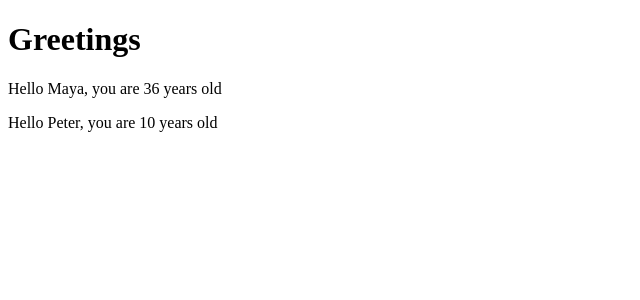
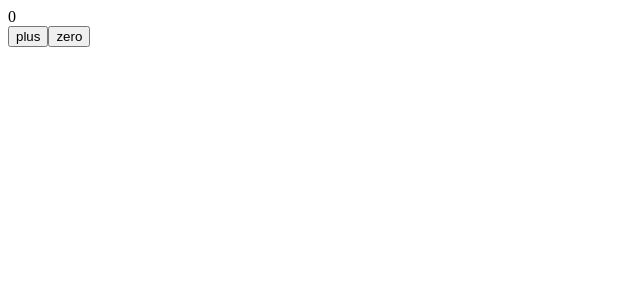
Before and after one commit to jydndev/Fullstack-Open, a React (Vite) app in the folder Part 1/part1/: page / in a window 1280 px wide. Shown: the top 300 px of the page, without its empty margins (0-640 px from the left). Built offline with nearby package versions, Linux system fonts and the light colour scheme.

Commit message:
lifting state up - counter

```diff
--- a/Part 1/part1/src/App.jsx
+++ b/Part 1/part1/src/App.jsx
@@ -1,26 +1,24 @@
-const Hello = (props) => {
-  console.log(props);
-  return (
-    <div>
-      <p>
-        Hello {props.name}, you are {props.age} years old
-      </p>
-    </div>
-  );
-};
+import { useState } from "react";
+import Display from "./Display";
 
 const App = () => {
-  const name = 'Peter';
-  const age = 10;
+  const [ counter, setCounter ] = useState(0)
+
+  const increaseByOne = () => setCounter(counter + 1)
+  const setToZero = () => setCounter(0)
 
   return (
     <div>
-      <h1>Greetings</h1>
 
-      <Hello name="Maya" age={26 + 10} />
-      <Hello name={name} age={age} />
+      <Display counter={counter}/>
+      <button onClick={increaseByOne}>
+        plus
+      </button>
+      <button onClick={setToZero}>
+        zero
+      </button>
     </div>
-  );
-};
+  )
+}
 
 export default App;
--- /dev/null
+++ b/Part 1/part1/src/Display.jsx
@@ -0,0 +1,7 @@
+const Display = (props) => {
+  return (
+    <div>{props.counter}</div>
+  )
+}
+
+export default Display
```
